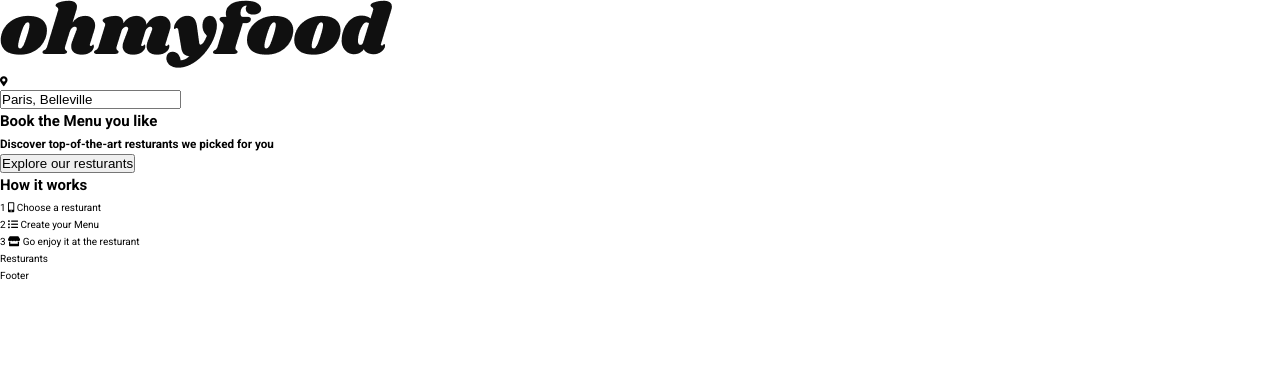
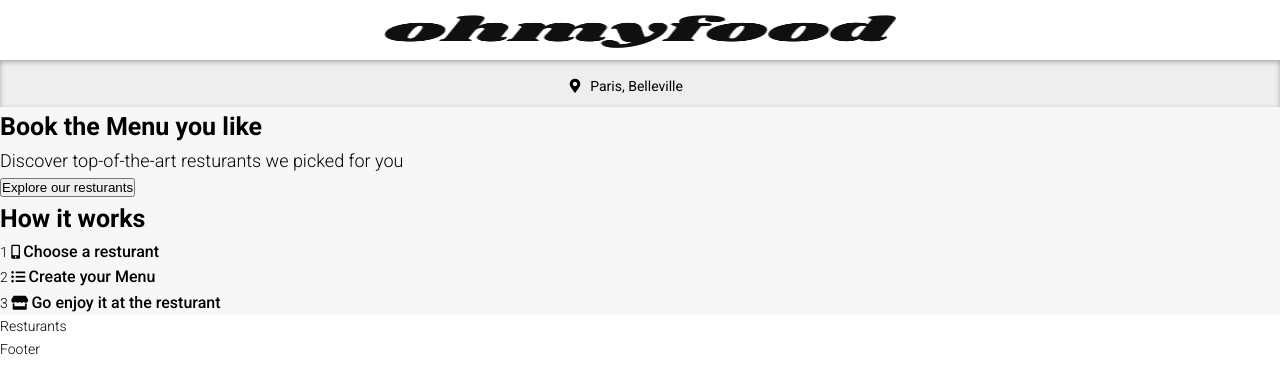
Before and after one commit to maulikp07/ohmyfood, a website: page index.html in a window 1280 px wide. Drawn offline with Linux system fonts and the light colour scheme; a web font is replaced by a local one.

Commit message:
css added for logo and location

```diff
--- a/index.html
+++ b/index.html
@@ -27,6 +27,7 @@
       <picture class="logo"
         ><img src="img/logo.png" alt="ohmyfood Logo" class="logo__img"
       /></picture>
+    </header>
     <div class="location">
       <span class="location__icon">
         <i class="fas fa-map-marker-alt"></i>
@@ -35,24 +36,28 @@
         <input type="text" value="Paris, Belleville" />
       </form>
     </div>
-    </header>
-    <section class="deatils">
+    <section class="details">
       <div class="details__explore">
-        <h1 class="heading--primary">Book the Menu you like</h1>
-        <h3 class="heading--secondary">
+        <h1 class="heading__primary">Book the Menu you like</h1>
+        <h3 class="heading__secondary heading__secondary--light">
           Discover top-of-the-art resturants we picked for you
         </h3>
         <button class="btn">Explore our resturants</button>
       </div>
       <div class="details__steps">
-        <h1 class="heading--primary">How it works</h1>
+        <h1 class="heading__primary">How it works</h1>
         <ul class="details__list">
           <li class="deatils__item">
             <span class="details__item--number">1</span>
             <span class="details__item--icon"
               ><i class="fas fa-mobile-alt"></i
             ></span>
-            <span class="heading__default details__item--text">
+            <span
+              class="
+                heading__tertiary heading__tertiary--dark
+                details__item--text
+              "
+            >
               Choose a resturant
             </span>
           </li>
@@ -61,7 +66,12 @@
             <span class="details__item--icon"
               ><i class="fas fa-list-ul"></i
             ></span>
-            <span class="heading__default details__item--text">
+            <span
+              class="
+                heading__tertiary heading__tertiary--dark
+                details__item--text
+              "
+            >
               Create your Menu
             </span>
           </li>
@@ -70,7 +80,12 @@
             <span class="details__item--icon"
               ><i class="fas fa-store"></i
             ></span>
-            <span class="heading__default details__item--text">
+            <span
+              class="
+                heading__tertiary heading__tertiary--dark
+                details__item--text
+              "
+            >
               Go enjoy it at the resturant
             </span>
           </li>
--- a/sass/abstracts/_variable.scss
+++ b/sass/abstracts/_variable.scss
@@ -6,5 +6,9 @@ $color-tertiary: #99e2d0;
 $color-white: #fff;
 $color-black: #000;
 
-//FONT SIZE
-$default-font-size: 1.6rem;
+$color-grey-light-1: #eee;
+$color-grey-light-2: #f7f7f7;
+//FONT
+$font-text: "Roboto", sans-serif;
+$font-title: "Shrikhand", cursive;
+$default-font-size: 1.4rem;
--- a/sass/base/_base.scss
+++ b/sass/base/_base.scss
@@ -13,3 +13,7 @@ html {
 body {
   box-sizing: border-box;
 }
+.container {
+  display: grid;
+  grid-template-rows: 6rem repeat(4, min-content);
+}
--- a/sass/base/_typography.scss
+++ b/sass/base/_typography.scss
@@ -1,5 +1,28 @@
 body {
-  font-family: "Roboto", sans-serif;
-  font-weight: 400;
-  line-height: 1.7;
+  font-family: $font-text;
+  font-weight: 300;
+  line-height: 1.6;
+  font-size: $default-font-size;
 }
+.heading__primary {
+  font-size: 2.5rem;
+  font-weight: 700;
+}
+.heading__secondary {
+  font-size: 1.8rem;
+  &--dark {
+    font-weight: 500;
+  }
+  &--light {
+    font-weight: 300;
+  }
+}
+.heading__tertiary {
+  font-size: 1.6rem;
+  &--dark {
+    font-weight: 500;
+  }
+  &--light {
+    font-weight: 300;
+  }
+}
--- a/sass/layout/_header.scss
+++ b/sass/layout/_header.scss
@@ -0,0 +1,32 @@
+.logo {
+  display: block;
+  padding: 1.5rem 0 1.2rem 0;
+  height: 100%;
+  text-align: center;
+  &__img {
+    width: 40%;
+    height: 100%;
+    background-size: cover;
+  }
+}
+
+.location {
+  display: grid;
+  grid-template-columns: repeat(2, min-content);
+  background-color: $color-grey-light-1;
+  justify-content: center;
+  grid-gap: 1rem;
+  padding: 1.5rem 0 1rem 0;
+  box-shadow: inset 0px 2px 5px 0px rgba(0, 0, 0, 0.3);
+  &__form {
+    width: 12rem;
+    background-color: $color-grey-light-1;
+    & input {
+      border: none;
+      font-size: inherit;
+      font-family: inherit;
+      background-color: inherit;
+      width: 100%;
+    }
+  }
+}
--- a/sass/main.scss
+++ b/sass/main.scss
@@ -8,3 +8,7 @@
 
 @import "layout/header";
 @import "layout/footer";
+
+@import "components/button";
+
+@import "pages/details";
--- /dev/null
+++ b/sass/pages/_details.scss
@@ -0,0 +1,7 @@
+.details {
+  background-color: $color-grey-light-2;
+  display: grid;
+  grid-template-rows: repeat(2, min-content);
+  &_explore {
+  }
+}
```
Also changed, not shown: css/style.css, sass/components/_button.scss (added). Lines whose indentation alone changed are shown as unchanged.
